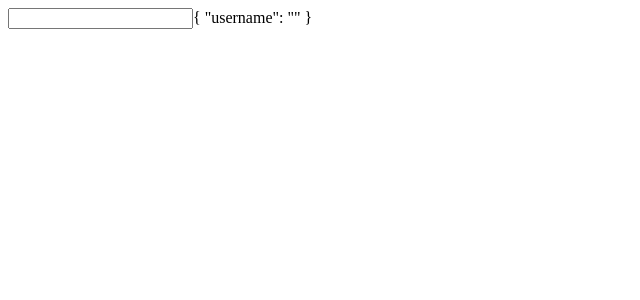
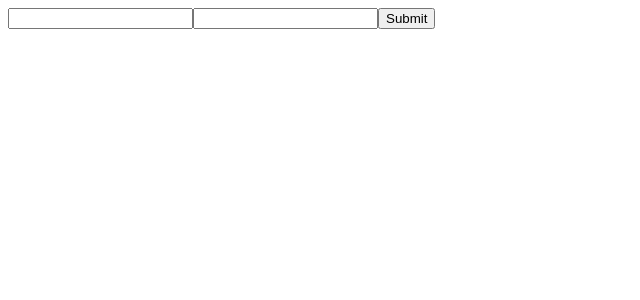
Before and after one commit to Tatsuki5274/subbme, a React (Create React App) app: page / in a window 1280 px wide. Shown: the top 300 px of the page, without its empty margins (0-640 px from the left). Built offline with nearby package versions, Linux system fonts and the light colour scheme.

Commit message:
ログインの作成

```diff
--- a/src/components/auth/organisms/OSignUpForm.tsx
+++ b/src/components/auth/organisms/OSignUpForm.tsx
@@ -1,18 +1,22 @@
 import { useFormik } from "formik"
+import { createUser } from "repositories/User"
 
 export default function(){
     const formik = useFormik({
         initialValues: {
-            username: ""
+            username: "",
+            password: "",
         },
-        onSubmit: (values) => {
-            firebase
+        onSubmit: async(values) => {
+            const user = await createUser(values.username, values.password)
+            console.log("user", user)
         }
     })
     return (
         <form onSubmit={formik.handleSubmit}>
             <input type="text" name="username" onChange={formik.handleChange} />
-            {JSON.stringify(formik.values, null, 2)}
+            <input type="password" name="password" onChange={formik.handleChange} />
+            <button type="submit">Submit</button>
         </form>
     )
 }
--- a/src/libs/index.ts
+++ b/src/libs/Firebase.ts
@@ -9,6 +9,8 @@ import "firebase/analytics";
 // Add the Firebase products that you want to use
 import "firebase/auth";
 import "firebase/firestore";
+import "firebase/storage"
+import "firebase/functions"
 
 
 // Your web app's Firebase configuration
@@ -21,15 +23,17 @@ var firebaseConfig = {
     appId: "1:729779483858:web:19d88c3099ba968e3ae90b"
 };
 
-const isEmulating = window.location.hostname === "localhost";
-if (isEmulating) {
-    console.log("Emulating mode")
-    firebase.auth().useEmulator("http://localhost:9099");
-    firebase.functions().useEmulator("localhost", 5001);
-    firebase.firestore().useEmulator("localhost", 8081);
-}
+
 
 if (firebase.apps.length === 0) {
     firebase.initializeApp(firebaseConfig);
+    const isEmulating = window.location.hostname === "localhost";
+    if (isEmulating) {
+        console.log("Emulating mode")
+        firebase.auth().useEmulator("http://localhost:9099");
+        firebase.functions().useEmulator("localhost", 5001);
+        firebase.firestore().useEmulator("localhost", 8081);
+    }
 }
+
 export default firebase
--- a/src/repositories/User.ts
+++ b/src/repositories/User.ts
@@ -1,2 +1,6 @@
-export const createUser = (username: string, password: string) => {
+import Firebase from "libs/Firebase"
+
+export const createUser = async(email: string, password: string) => {
+    const user = await Firebase.auth().createUserWithEmailAndPassword(email, password);
+    return user;
 }
```
